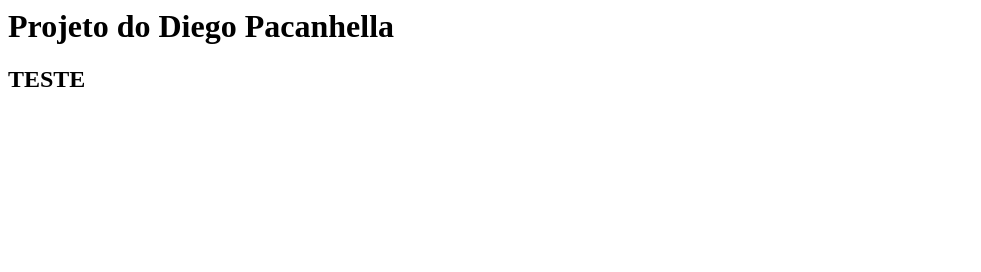
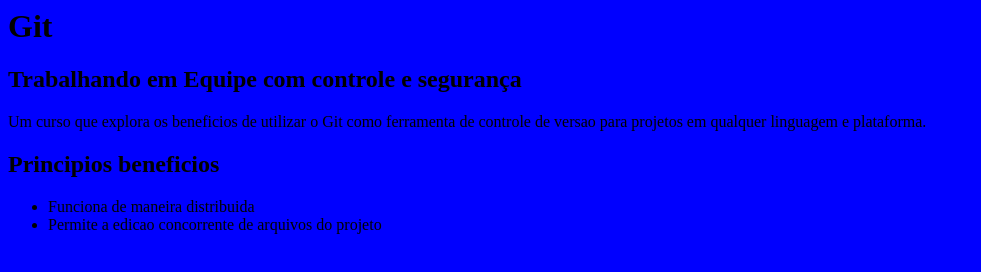
Before and after one commit to pacanhella/curso-git, a plain HTML site: page index.html in a window 1280 px wide. Shown: the whole page, without its empty margins (0-981 px from the left). Drawn offline with Linux system fonts and the light colour scheme.

Commit message:
inicio do design

```diff
--- /dev/null
+++ b/estilo.css
@@ -0,0 +1,3 @@
+body{
+    background-color: blue;
+}
--- a/index.html
+++ b/index.html
@@ -1,12 +1,25 @@
 <html>
     <head>
-
+    <link rel="stylesheet" href="estilo.css">
     </head>
 
     <body>
-    <h1>Projeto do Diego Pacanhella</h1>
+        <h1>Git</h1>
+    <h2>Trabalhando em Equipe com controle e segurança</h2>
 
-        <h2> TESTE</h2>
+       <p>
+        Um curso que explora os beneficios de utilizar o Git como ferramenta
+           de controle de versao para projetos em qualquer linguagem
+           e plataforma.
+        </p>
+
+        <h2> Principios beneficios  </h2>
+
+        <ul>
+            <li>Funciona de maneira distribuida</li>
+            <li>Permite a edicao concorrente de arquivos do projeto</li>
+
+        </ul>
 
 
     </body>
```
